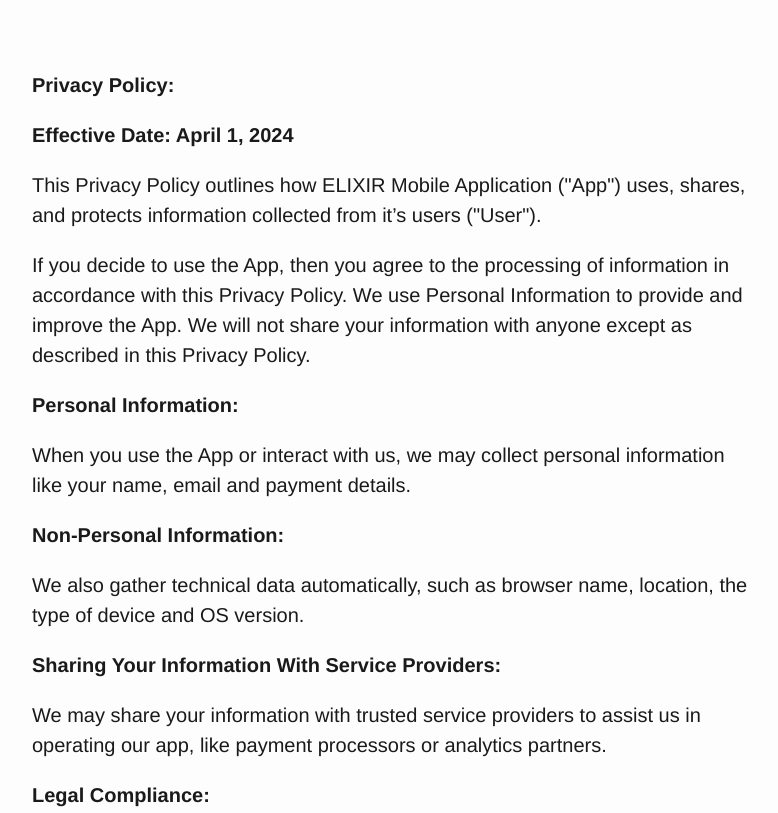
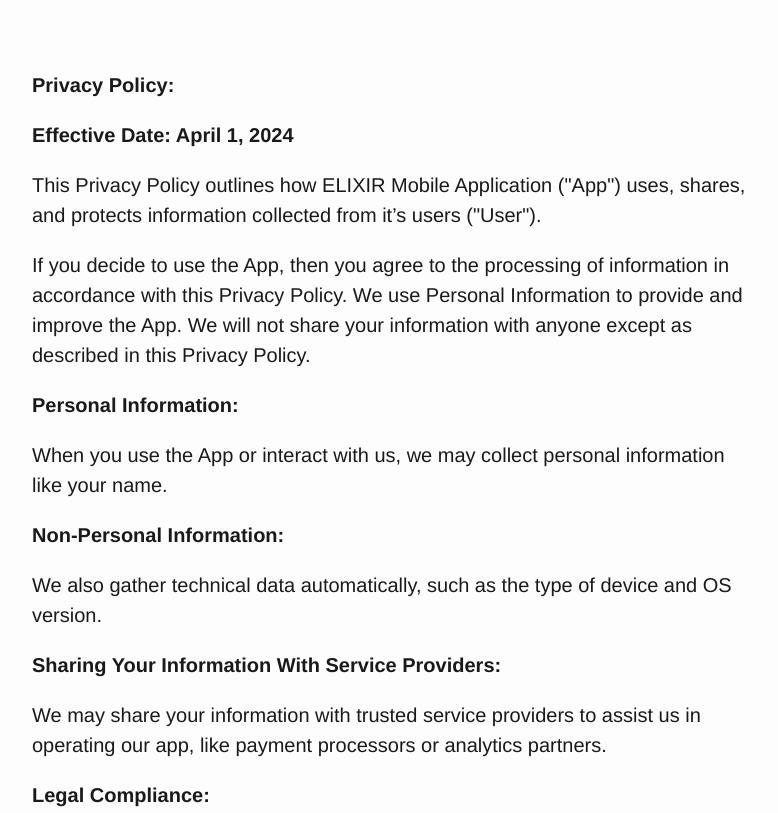
Before and after one commit to TatyanaBuinitskaya/Elixir, a plain HTML site: page index.html in a window 1280 px wide. Shown: the top 813 px of the page, without its empty margins (248-1026 px from the left). Drawn offline with Linux system fonts and the light colour scheme.

Commit message:
Update index.html

```diff
--- a/index.html
+++ b/index.html
@@ -174,10 +174,9 @@ Information to provide and improve the App. We will not share your
 information with anyone except as described in this Privacy Policy.</p>
 <p><strong>Personal Information:</strong></p>
 <p>When you use the App or interact with us, we may collect personal
-information like your name, email and payment details.</p>
+information like your name.</p>
 <p><strong>Non-Personal Information:</strong></p>
-<p>We also gather technical data automatically, such as browser name,
-location, the type of device and OS version.</p>
+<p>We also gather technical data automatically, such as the type of device and OS version.</p>
 <p><strong>Sharing Your Information With Service Providers:</strong></p>
 <p>We may share your information with trusted service providers to
 assist us in operating our app, like payment processors or analytics
```
